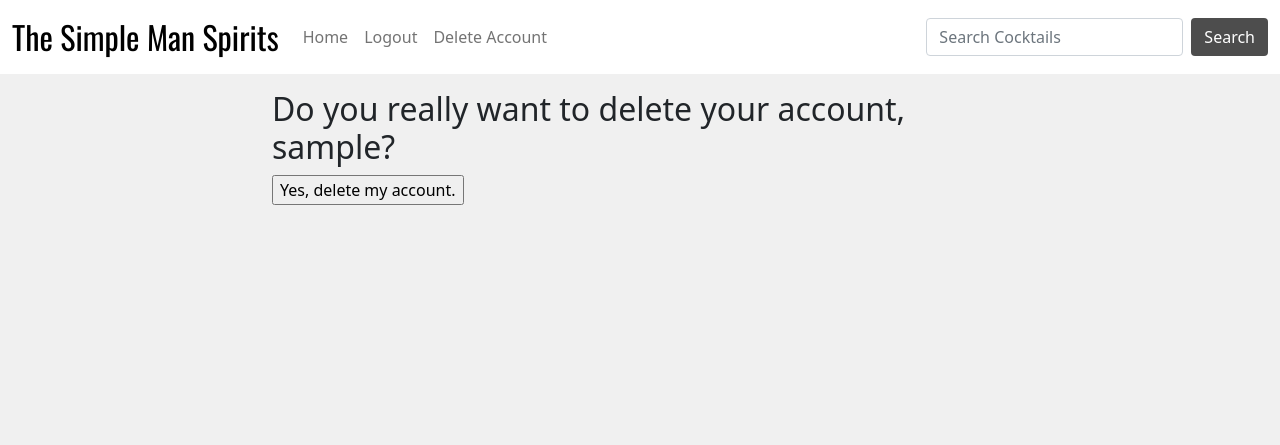
After one commit to CharlieApell/ProjectPortfolio4, a Django app: page /delete-account/ in a window 1280 px wide. The commit adds this page. Shown: the top 445 px of the page. Run offline with Django 3.2, Linux system fonts and the light colour scheme; the visitor is signed in with stand-in values (Sample User, id 1); some libraries are stand-ins or nearby versions.

Commit message:
added delete user function

```diff
--- a/blog/urls.py
+++ b/blog/urls.py
@@ -3,6 +3,7 @@ from django.urls import path
 
 urlpatterns = [
     path('', views.PostList.as_view(), name='home'),
+    path('delete-account/', views.delete_account, name='delete_account'),
     path('<slug:slug>/', views.PostDetail.as_view(), name='post_detail'),
     path('like/<slug:slug>', views.PostLike.as_view(), name='post_like'),
     path('search_cocktails', views.search_cocktails, name='search-cocktails'),
--- a/blog/views.py
+++ b/blog/views.py
@@ -5,6 +5,21 @@ from django.http import HttpResponseRedirect
 from django.db.models import Q
 from .models import Post
 from .forms import CommentForm
+
+
+from django.contrib.auth.decorators import login_required
+from django.shortcuts import redirect, render
+from allauth.account.views import LogoutView
+
+@login_required
+def delete_account(request):
+    if request.method == 'POST':
+        user = request.user
+        user.delete()
+        return redirect('account_logout')
+    else:
+        return render(request, 'delete_account.html')
+
 
 def search_cocktails(request):
     if request.method == "POST":
@@ -29,6 +44,7 @@ class PostList(generic.ListView):
 
 
 class PostDetail(View):
+
 
     def get(self, request, slug, *args, **kwargs):
         queryset = Post.objects.filter(status=1)
--- a/capellpp4/settings.py
+++ b/capellpp4/settings.py
@@ -29,7 +29,7 @@ TEMPLATES_DIR = os.path.join(BASE_DIR, 'templates')
 SECRET_KEY = os.environ.get('SECRET_KEY')
 
 # SECURITY WARNING: don't run with debug turned on in production!
-DEBUG = False
+DEBUG = True
 
 X_FRAME_OPTIONS = 'SAMEORIGIN'
 
@@ -63,6 +63,8 @@ SITE_ID = 1
 
 LOGIN_REDIRECT_URL = '/'
 LOGOUT_REDIRECT_URL = '/'
+
+ACCOUNT_LOGOUT_REDIRECT_URL = 'account_login'
 
 MESSAGE_TAGS = {
     messages.DEBUG: 'alert-info',
--- a/capellpp4/urls.py
+++ b/capellpp4/urls.py
@@ -1,5 +1,6 @@
 from django.contrib import admin
 from django.urls import path, include
+
 
 urlpatterns = [
     path('admin/', admin.site.urls),
--- a/templates/base.html
+++ b/templates/base.html
@@ -36,10 +36,10 @@
                     </li>
                     {% if user.is_authenticated %}
                     <li class="nav-item">
-                        <a class="nav-link" href="{% url 'socialaccount_connections' %}">Edit Profile</a>
+                        <a class="nav-link" href="{% url 'account_logout' %}">Logout</a>
                     </li>
                     <li class="nav-item">
-                        <a class="nav-link" href="{% url 'account_logout' %}">Logout</a>
+                        <a class="nav-link" href="{% url 'delete_account' %}">Delete Account</a>
                     </li>
                     {% else %}
                     <li class="nav-item">
--- /dev/null
+++ b/templates/delete_account.html
@@ -0,0 +1,19 @@
+{% extends "base.html" %}
+
+{% load i18n %}
+
+{% block head_title %}{% trans "Delete Account" %}{% endblock %}
+
+{% block content %}
+<div class="container">
+    <div class="row">
+        <div class="col-md-8 mt-3 offset-md-2">
+            <h2>Do you really want to delete your account, {{ user.username }}?</h2>
+            <form method="POST">
+                {% csrf_token %}
+                <input type="submit" value="Yes, delete my account.">
+            </form>
+        </div>
+    </div>
+</div>
+{% endblock %}
```
Also changed, not shown: blog/models.py (+8 -0 lines), templates/edit_profile.html (deleted, +0 -30 lines), blog/admin.py (line endings or trailing spaces), blog/forms.py (line endings or trailing spaces), blog/migrations/0002_deletedaccount.py (added), 1 other file.
